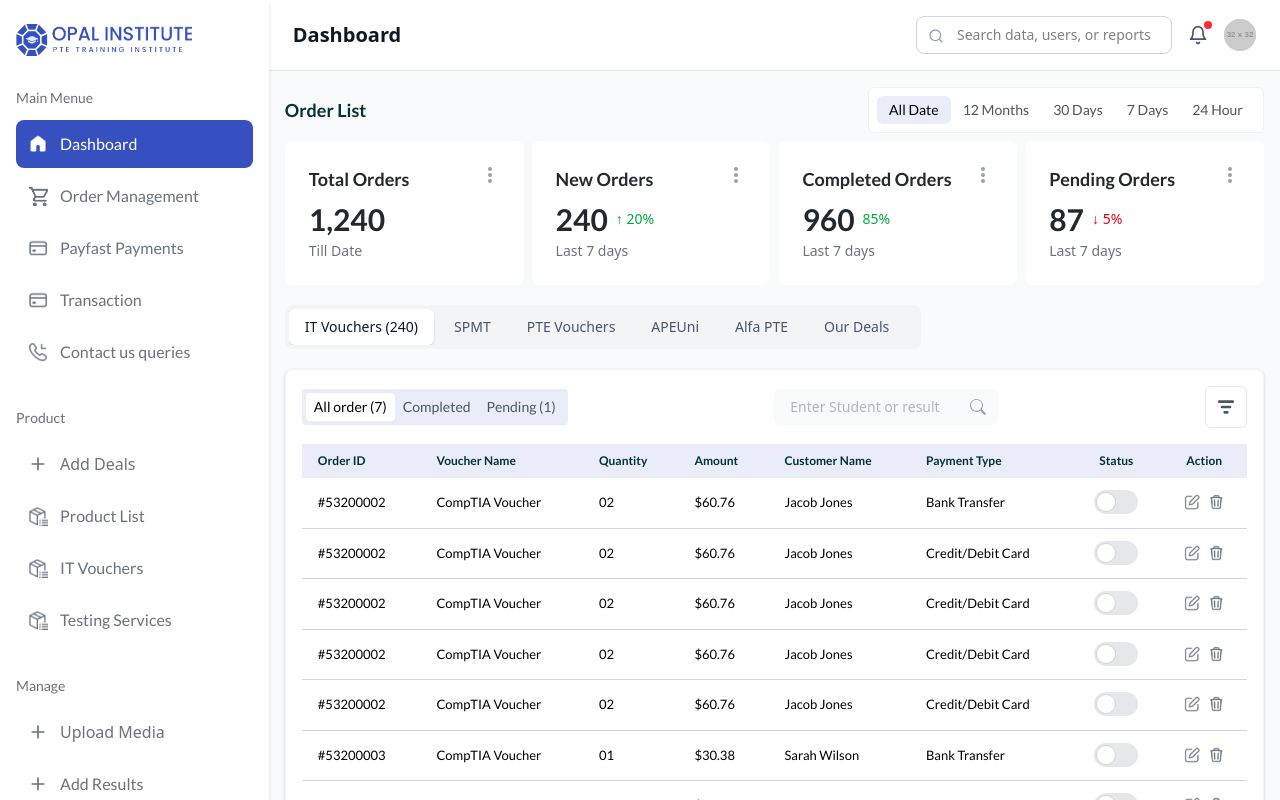
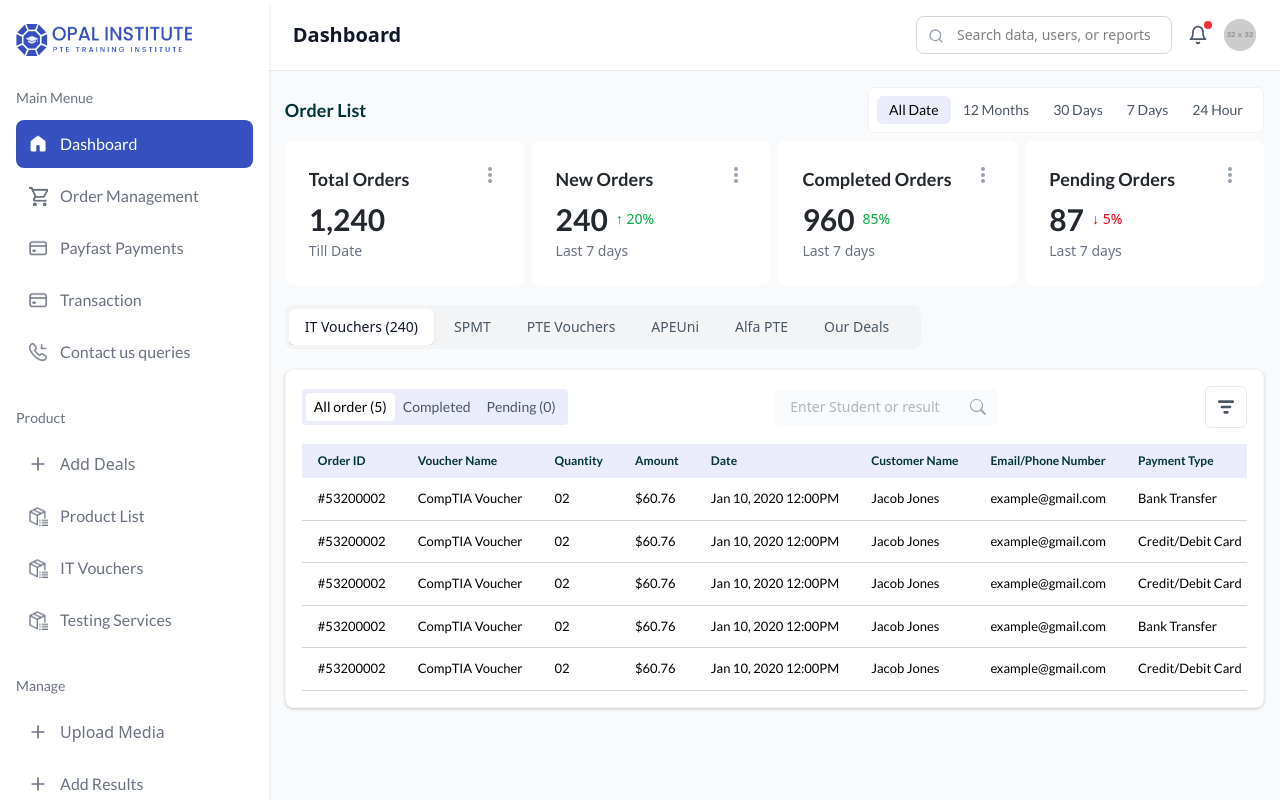
Before and after one commit to jhd111/opal-dashboard, a React (Vite) app: page /dashboard/orders in a window 1280 px wide. Shown: the top 800 px of the page. Built offline with nearby package versions, Linux system fonts and the light colour scheme.

Commit message:
Add missing icon.png

```diff
--- a/src/Components/Modal/ResultModal/CreateResultModal.jsx
+++ b/src/Components/Modal/ResultModal/CreateResultModal.jsx
@@ -151,7 +151,7 @@ const CreateResultModal = ({
         resultImage: "",
       });
     }
-  }, [isOpen, formik, setFormState]);
+  }, [isOpen]);
 
   if (!isOpen) return null;
 
--- a/src/Components/ReusableTable/Table.jsx
+++ b/src/Components/ReusableTable/Table.jsx
@@ -73,8 +73,57 @@ const ReusableTable = ({
   optionalButtons,
   onTabChange,
   activeTab,
+
 }) => {
   const [isOpen, setIsOpen] = useState(false);
+  // Refs for scrollbars and table container
+  const topScrollRef = useRef(null);
+  const tableContainerRef = useRef(null);
+  const bottomScrollRef = useRef(null);
+  // Synchronize scrollbars with table
+  useEffect(() => {
+    const tableContainer = tableContainerRef.current;
+    const topScroll = topScrollRef.current;
+    const bottomScroll = bottomScrollRef.current;
+
+    if (tableContainer && topScroll && bottomScroll) {
+      // Set the width of dummy content to match table's scroll width
+      const scrollWidth = tableContainer.scrollWidth;
+      topScroll.querySelector(".scroll-content").style.width = `${scrollWidth}px`;
+      bottomScroll.querySelector(".scroll-content").style.width = `${scrollWidth}px`;
+
+      // Function to sync scroll positions
+      const syncScroll = (source, targets) => {
+        targets.forEach((target) => {
+          target.scrollLeft = source.scrollLeft;
+        });
+      };
+
+      // Add scroll event listeners
+      tableContainer.addEventListener("scroll", () =>
+        syncScroll(tableContainer, [topScroll, bottomScroll])
+      );
+      topScroll.addEventListener("scroll", () =>
+        syncScroll(topScroll, [tableContainer, bottomScroll])
+      );
+      bottomScroll.addEventListener("scroll", () =>
+        syncScroll(bottomScroll, [tableContainer, topScroll])
+      );
+
+      // Cleanup event listeners
+      return () => {
+        tableContainer.removeEventListener("scroll", () =>
+          syncScroll(tableContainer, [topScroll, bottomScroll])
+        );
+        topScroll.removeEventListener("scroll", () =>
+          syncScroll(topScroll, [tableContainer, bottomScroll])
+        );
+        bottomScroll.removeEventListener("scroll", () =>
+          syncScroll(bottomScroll, [tableContainer, topScroll])
+        );
+      };
+    }
+  }, [data, columns]);
 
   const dropdownRef = useRef(null);
   const buttonRef = useRef(null);
@@ -231,7 +280,7 @@ const ReusableTable = ({
     // <div className="w-full overflow-x-auto border border-[#A4A5AB1A] rounded-lg p-4">
 
     <div
-      className="w-full overflow-x-auto border bg-white border-[#A4A5AB1A] rounded-lg p-4"
+      className="w-full  border bg-white border-[#A4A5AB1A] rounded-lg p-4"
       style={{ boxShadow: "0px 1px 3px 0px rgba(0, 0, 0, 0.2)" }}
     >
       <div className="flex flex-col gap-2 lg:gap-0 lg:flex-row items-center justify-between mb-4">
@@ -408,7 +457,9 @@ const ReusableTable = ({
         <div className="text-red-500 text-center">Error Fetching Data</div>
       ) : (
         <>
-          <table className="w-full rounded-lg overflow-auto">
+         <div className="relative">
+    <div className="overflow-x-auto max-w-full">
+      <table className="min-w-max w-full table-auto rounded-lg">
             <thead >
               <tr className="bg-[#3651BF1A] rounded-md" >
                 {columns.map((col, index) => (
@@ -539,7 +590,7 @@ const ReusableTable = ({
                         {actions.edit && (
                           <button
                             onClick={() => {
-                              setDeleteUser(row); // Set the user for deletion
+                              onEdit(row); // Set the user for deletion
                               setOpenModal(true); // Close the modal
                               if (setIs_approve) {
                                 setIs_approve(true); // Update approval status if the function exists
@@ -589,7 +640,8 @@ const ReusableTable = ({
               )}
             </tbody>
           </table>
-
+</div>
+</div>
           {dataLength > 5 && (
             <Pagination
               currentPage={currentPage}
--- a/src/Dashboard/Dashboard.jsx
+++ b/src/Dashboard/Dashboard.jsx
@@ -6,17 +6,17 @@ function Dashboard() {
     const [isSidebarOpen, setIsSidebarOpen] = useState(false);
 
     return (
-      <div className="flex  sm:flex-row">
+      <div className="flex sm:flex-row">
       {/* Sidebar */}
       <SideBar isOpen={isSidebarOpen} setIsOpen={setIsSidebarOpen} />
 
       {/* Main Content Area */}
-        <div className="flex-1 flex flex-col">
+      <div className="flex-1 flex flex-col overflow-x-hidden">
         {/* Navbar with Hamburger */}
         <Navbar onMenuClick={() => setIsSidebarOpen(!isSidebarOpen)} />
 
         {/* Content */}
-          <div className="flex-1 bg-[#F9FAFB] w-full h-full p-4">
+        <div className="flex-1 bg-[#F9FAFB] w-full h-full p-4 overflow-x-hidden">
           <Outlet />
         </div>
       </div>
--- a/src/Dashboard/SideBar.jsx
+++ b/src/Dashboard/SideBar.jsx
@@ -6,7 +6,7 @@ import card from "../assets/card-outline.png"
 import productlist from "../assets/product-list.png"
 import { IoClose } from "react-icons/io5";
 import home from "../assets/home.png"
-// import icon from "../assets/icon.png"
+import icon from "../assets/Icon.png"
 import { call } from "../assets/index";
 import { useNavigate } from "react-router-dom";
 
@@ -137,7 +137,7 @@ function SideBar({ isOpen, setIsOpen }) {
             <h3 className="text-sm font-medium text-[#9CA3AF] mb-3">Admin</h3>
             <div className="flex flex-col gap-1">
               <div className="flex items-center gap-3 p-3 lato text-[#6A717F] hover:bg-gray-50 rounded-lg cursor-pointer">
-                <img src={card} className="w-5 h-5" />
+                <img src={icon} className="w-5 h-5" />
                 <span>Admin role</span>
               </div>
               <div className="flex items-center gap-3 p-3 lato text-[#6A717F] hover:bg-gray-50 rounded-lg cursor-pointer">
--- a/src/Pages/Deals/Deals.jsx
+++ b/src/Pages/Deals/Deals.jsx
@@ -28,60 +28,50 @@ console.log("formState.name",formState)
 
   const columns = [
     { label: "No.", accessor: "no" },
-    { label: "Service Name", accessor: "serviceName" },
+    { label: "Deal Name", accessor: "dealName" },
+    { label: "Price", accessor: "price" },
+    { label: "Discount", accessor: "discount" },
+    { label: "Features", accessor: "features" },
     // { label: "Status", accessor: "status" },
+    // { label: "Actions", accessor: "actions" }, // This will be handled separately
   ];
 
   const data1 = [
     {
       no: 1,
-      serviceName: "Abu Dhabi Department of Health",
-      status: "active",
+      dealName: "PTE + SPMT",
+      price: "Rs. 60,000",
+      discount: "Rs. 17,000",
+      features: [
+        "PTE Voucher (Eligibility for Academic, UKVI, Core)",
+        "Pearson Scored Practice Mock Test Voucher",
+      ],
+      // status: true, // Use boolean for toggle status
+      // actions: ["edit", "delete"], // Define action types
     },
     {
       no: 2,
-      serviceName: "Dubai Healthcare City",
-      status: "inactive",
+      dealName: "PTE + SPMT",
+      price: "Rs. 60,000",
+      discount: "Rs. 17,000",
+      features: [
+        "PTE Voucher (Eligibility for Academic, UKVI, Core)",
+        "Pearson Scored Practice Mock Test Voucher",
+      ],
+      // status: true,
+      // actions: ["edit", "delete"],
     },
     {
       no: 3,
-      serviceName: "Sharjah Medical District",
-      status: "active",
-    },
-    {
-      no: 4,
-      serviceName: "Ras Al Khaimah Health Services",
-      status: "active",
-    },
-    {
-      no: 5,
-      serviceName: "Ajman Health Authority",
-      status: "inactive",
-    },
-    {
-      no: 6,
-      serviceName: "Fujairah Health Services",
-      status: "active",
-    },
-    {
-      no: 7,
-      serviceName: "Umm Al Quwain Health Services",
-      status: "active",
-    },
-    {
-      no: 8,
-      serviceName: "Al Ain Health Services",
-      status: "inactive",
-    },
-    {
-      no: 9,
-      serviceName: "NMC Health",
-      status: "active",
-    },
-    {
-      no: 10,
-      serviceName: "SEHA",
-      status: "inactive",
+      dealName: "PTE + SPMT",
+      price: "Rs. 60,000",
+      discount: "Rs. 17,000",
+      features: [
+        "PTE Voucher (Eligibility for Academic, UKVI, Core)",
+        "Pearson Scored Practice Mock Test Voucher",
+      ],
+      // status: false,
+      // actions: ["edit", "delete"],
     },
   ];
   const toggle = { toggle: true };
--- a/src/Pages/Orders/Orders.jsx
+++ b/src/Pages/Orders/Orders.jsx
@@ -29,13 +29,13 @@ const OrderList = () => {
     { label: "Voucher Name", accessor: "voucherName" },
     { label: "Quantity", accessor: "quantity" },
     { label: "Amount", accessor: "amount" },
-    // { label: "Date", accessor: "date" },
+    { label: "Date", accessor: "date" },
     { label: "Customer Name", accessor: "customerName" },
-    // { label: "Email/Phone Number", accessor: "emailPhone" },
+    { label: "Email/Phone Number", accessor: "email" },
     { label: "Payment Type", accessor: "paymentType" },
-
-
-
+    { label: "Payment Info", accessor: "paymentInfo" },
+    { label: "Screenshot", accessor: "screenshot" },
+    { label: "Status", accessor: "status" },
   ];
 
   const data1 = [
@@ -46,9 +46,12 @@ const OrderList = () => {
       amount: "$60.76",
       date: "Jan 10, 2020 12:00PM",
       customerName: "Jacob Jones",
-      emailPhone: "example@gmail.com +92 330 2456719",
+      email: "example@gmail.com",
+      phone: "+92 330 2456719",
       paymentType: "Bank Transfer",
-      status: "completed"
+      paymentInfo: "Nil",
+      screenshot: true,
+      status: "Pending",
     },
     {
       orderId: "#53200002",
@@ -57,9 +60,12 @@ const OrderList = () => {
       amount: "$60.76",
       date: "Jan 10, 2020 12:00PM",
       customerName: "Jacob Jones",
-      emailPhone: "example@gmail.com +92 330 2456719",
+      email: "example@gmail.com",
+      phone: "+92 330 2456719",
       paymentType: "Credit/Debit Card",
-      status: "completed"
+      paymentInfo: "**** **** **** 6788",
+      screenshot: true,
+      status: "Completed",
     },
     {
       orderId: "#53200002",
@@ -68,9 +74,12 @@ const OrderList = () => {
       amount: "$60.76",
       date: "Jan 10, 2020 12:00PM",
       customerName: "Jacob Jones",
-      emailPhone: "example@gmail.com +92 330 2456719",
+      email: "example@gmail.com",
+      phone: "+92 330 2456719",
       paymentType: "Credit/Debit Card",
-      status: "completed"
+      paymentInfo: "**** **** **** 5788",
+      screenshot: true,
+      status: "Pending",
     },
     {
       orderId: "#53200002",
@@ -79,9 +88,12 @@ const OrderList = () => {
       amount: "$60.76",
       date: "Jan 10, 2020 12:00PM",
       customerName: "Jacob Jones",
-      emailPhone: "example@gmail.com +92 330 2456719",
-      paymentType: "Credit/Debit Card",
-      status: "completed"
+      email: "example@gmail.com",
+      phone: "+92 330 2456719",
+      paymentType: "Bank Transfer",
+      paymentInfo: "Nil",
+      screenshot: true,
+      status: "Pending",
     },
     {
       orderId: "#53200002",
@@ -90,34 +102,14 @@ const OrderList = () => {
       amount: "$60.76",
       date: "Jan 10, 2020 12:00PM",
       customerName: "Jacob Jones",
-      emailPhone: "example@gmail.com +92 330 2456719",
+      email: "example@gmail.com",
+      phone: "+92 330 2456719",
       paymentType: "Credit/Debit Card",
-      status: "completed"
+      paymentInfo: "**** **** **** 6788",
+      screenshot: true,
+      status: "Pending",
     },
-    {
-      orderId: "#53200003",
-      voucherName: "CompTIA Voucher",
-      quantity: "01",
-      amount: "$30.38",
-      date: "Jan 11, 2020 10:30AM",
-      customerName: "Sarah Wilson",
-      emailPhone: "sarah@gmail.com +92 330 1234567",
-      paymentType: "Bank Transfer",
-      status: "pending"
-    },
-    {
-      orderId: "#53200004",
-      voucherName: "CompTIA Voucher",
-      quantity: "03",
-      amount: "$91.14",
-      date: "Jan 12, 2020 02:15PM",
-      customerName: "Mike Johnson",
-      emailPhone: "mike@gmail.com +92 330 7654321",
-      paymentType: "Credit/Debit Card",
-      status: "completed"
-    }
   ];
-
   const toggle = { toggle: true };
 
   const toggleIcon = {
@@ -322,7 +314,7 @@ const OrderList = () => {
         activeTab={activeTab}
         modal={false}
         modalTitle="Add New Product"
-        status={toggle}
+        // status={toggle}
         toggleIcon={toggleIcon}
         isOpen="true"
         onAddNewProduct={handleAddNewProduct}
--- a/src/Pages/ProductList/ProductList.jsx
+++ b/src/Pages/ProductList/ProductList.jsx
@@ -29,60 +29,26 @@ console.log("formState.name",formState)
 
  const columns = [
   { label: "No.", accessor: "no" },
-    { label: "Service Name", accessor: "serviceName" },
-    // Remove the status column since we're using toggleIcon instead
+  { label: "Name", accessor: "name" },
+  { label: "Price", accessor: "price" },
+  { label: "Discount", accessor: "discount" },
+  { label: "Description", accessor: "description" },
 ];
 
 const data1 = [
   {
     no: 1,
-      serviceName: "Abu Dhabi Department of Health",
-      status: "active",
+    name: "Alfa PTE Portal Access 30 Days",
+    price: "Rs. 60,000",
+    discount: "Rs. 0.00",
+    description: ["PTE Voucher (Eligibility for Academic, UKVI, Core)"],
   },
   {
     no: 2,
-      serviceName: "Dubai Healthcare City",
-      status: "inactive",
-    },
-    {
-      no: 3,
-      serviceName: "Sharjah Medical District",
-      status: "active",
-    },
-    {
-      no: 4,
-      serviceName: "Ras Al Khaimah Health Services",
-      status: "active",
-    },
-    {
-      no: 5,
-      serviceName: "Ajman Health Authority",
-      status: "inactive",
-    },
-    {
-      no: 6,
-      serviceName: "Fujairah Health Services",
-      status: "active",
-    },
-    {
-      no: 7,
-      serviceName: "Umm Al Quwain Health Services",
-      status: "active",
-    },
-    {
-      no: 8,
-      serviceName: "Al Ain Health Services",
-      status: "inactive",
-    },
-    {
-      no: 9,
-      serviceName: "NMC Health",
-      status: "active",
-    },
-    {
-      no: 10,
-      serviceName: "SEHA",
-      status: "inactive",
+    name: "Alfa PTE Portal Access 60 Days",
+    price: "Rs. 60,000",
+    discount: "Rs. 0.00",
+    description: ["PTE Voucher (Eligibility for Academic, UKVI, Core)"],
   },
 ];
   const toggle = { toggle: true };
@@ -131,7 +97,7 @@ console.log("formState.name",formState)
         modalTitle="Add New "
         status={toggle}
         toggleIcon={toggleIcon}  // This will add the toggle column
-        isOpen="true"
+        isOpen={true}
         onAddNewProduct={handleAddNewProduct}
         // setDeleteUser
         setOpenModal={setEditTestingServiceModalOpen}
--- a/src/Pages/Transactions/Transactions.jsx
+++ b/src/Pages/Transactions/Transactions.jsx
@@ -29,9 +29,11 @@ const Transactions = () => {
     { label: "Voucher Name", accessor: "voucherName" },
     { label: "Quantity", accessor: "quantity" },
     { label: "Amount", accessor: "amount" },
-    // { label: "Date", accessor: "date" },
+    { label: "Date", accessor: "date" },
     { label: "Customer Name", accessor: "customerName" },
-    // { label: "Email/Phone Number", accessor: "emailPhone" },
+    { label: "Email/Phone Number", accessor: "emailPhone" },
+    { label: "Payment Type", accessor: "paymentType" },
+    { label: "Email/Phone Number", accessor: "emailPhone" },
     { label: "Payment Type", accessor: "paymentType" },
 
 
@@ -174,7 +176,7 @@ const Transactions = () => {
   const categories = ['IT Vouchers (240)', 'SPMT', 'PTE Vouchers', 'APEUni', 'Alfa PTE', 'Our Deals'];
 
   return (
-    <div className="flex flex-col gap-2  w-full">
+    <div className="flex flex-col gap-2  w-full ">
       <div className="flex justify-between items-center">
         <div className="lato text-[#023337] text-lg font-bold">Transactions</div>
 
--- a/src/index.css
+++ b/src/index.css
@@ -28,7 +28,20 @@
   }
 }
 
+/* Custom scrollbar for WebKit browsers (Chrome, Edge, Safari) */
+::-webkit-scrollbar {
+  height: 4px; /* Horizontal scrollbar thickness */
+}
 
+::-webkit-scrollbar-thumb {
+  background-color: #4755e5; /* Your custom color */
+  border-radius: 8px;
+
+}
+
+::-webkit-scrollbar-track {
+  background-color: #f1f1f1;
+}
 
 
 
```
Also changed, not shown: src/Components/ReusableTable/ReusableTable.css (added, +47 -0 lines). Lines whose indentation alone changed are shown as unchanged.
